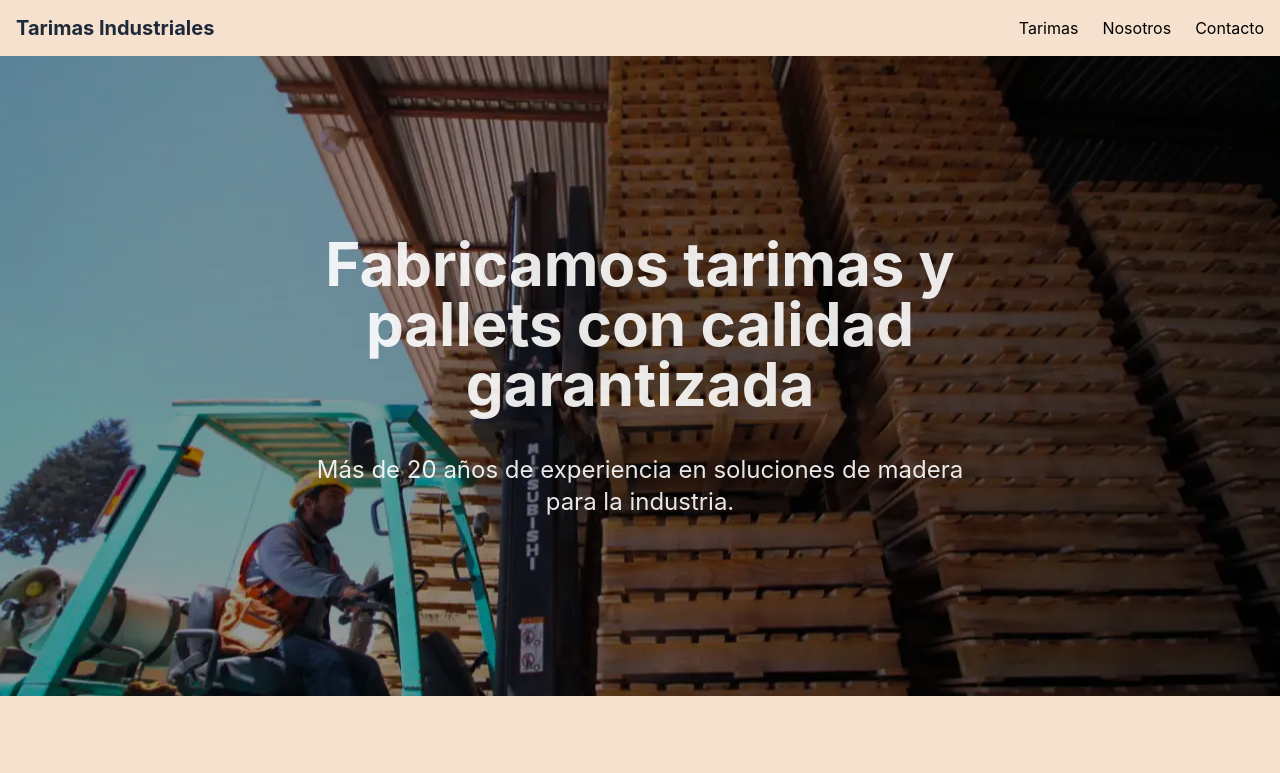
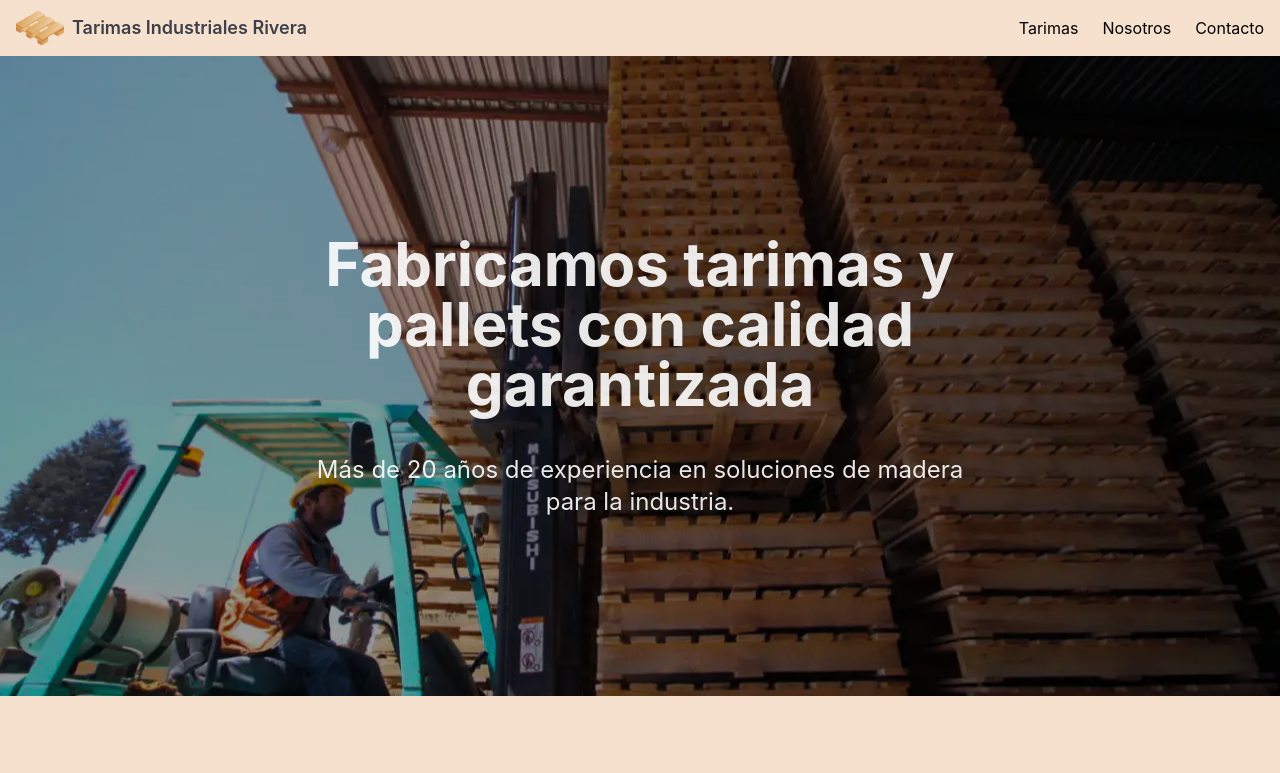
Before and after one commit to RiviCodes/tarimas-industriales-rivera-web, an Astro site: page / in a window 1280 px wide. Shown: the top 773 px of the page. Built offline with nearby package versions, Linux system fonts and the light colour scheme; Astro itself is replaced by a stand-in of ours.

Commit message:
style: add logo

```diff
--- a/src/components/Navbar.astro
+++ b/src/components/Navbar.astro
@@ -1,8 +1,21 @@
 <header class="w-full bg-[#f5e1ce] shadow-md">
   <nav class="container mx-auto px-4">
     <div class="flex h-14 items-center justify-between">
-      <a href="/" class="hidden pe-6 text-xl font-bold text-gray-800 md:inline">
-        Tarimas Industriales
+      <a
+        href="/"
+        aria-label="Inicio"
+        class="-m-2 flex shrink-0 items-center gap-2 p-2"
+      >
+        <img
+          src="/img/logo.webp"
+          alt="Tarimas Industriales Rivera"
+          width="140"
+          height="36"
+          class="h-12 w-auto object-contain"
+        />
+        <span class="hidden text-lg font-semibold text-gray-900/80 sm:inline"
+          >Tarimas Industriales Rivera</span
+        >
       </a>
       <ul class="flex flex-wrap items-center gap-6">
         <li><a href="/productos" class="hover:text-gray-600">Tarimas</a></li>
```
